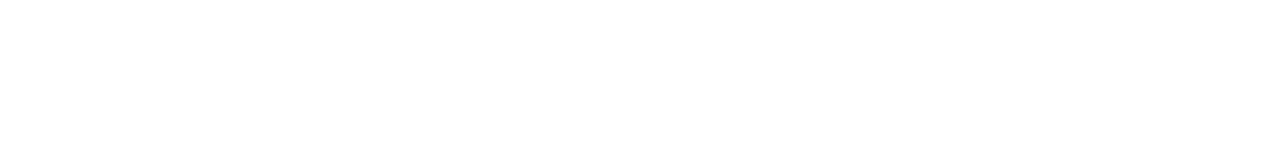
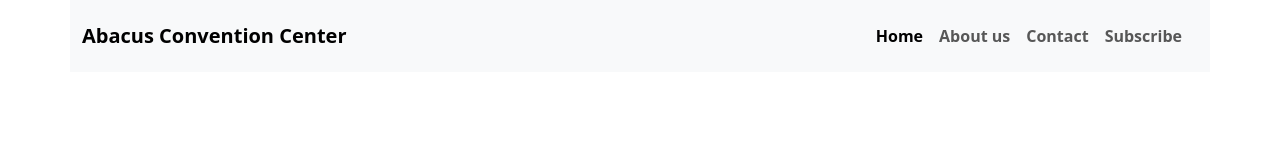
Before and after one commit to MAHAMUDA-MUMU/Convention-Center, a plain HTML site: page index.html in a window 1280 px wide. Drawn offline with nearby package versions, Linux system fonts and the light colour scheme.

Commit message:
created responsive navbar

```diff
--- a/index.css
+++ b/index.css
@@ -1,13 +1,5 @@
+@import url('https://fonts.googleapis.com/css2?family=Poppins:ital,wght@0,100;0,200;0,300;0,400;0,500;0,600;0,700;0,800;0,900;1,100;1,200;1,300;1,400;1,500;1,600;1,700;1,800;1,900&display=swap');
+
 body{
-    background-color: rgb(43, 214, 226);
+    font-family: "Poppins", sans-serif;
 }
-.hij{
-    color: brown;
-    background-color: bisque;
-}
-@media screen and ( max-width : 765px) {
-    body{
-        background-color: brown;
-    }
-
-}
--- a/index.html
+++ b/index.html
@@ -17,7 +17,33 @@
 <body>
 
     <header>
+      <!-- Navber section start here  -->
+ <nav class="container navbar navbar-expand-lg bg-body-tertiary">
+    <div class="container-fluid">
+      <a class="navbar-brand fw-semibold" href="#">Abacus Convention Center</a>
+      <button class="navbar-toggler" type="button" data-bs-toggle="collapse" data-bs-target="#navbarSupportedContent" aria-controls="navbarSupportedContent" aria-expanded="false" aria-label="Toggle navigation">
+        <span class="navbar-toggler-icon"></span>
+      </button>
+      <div class="collapse navbar-collapse flex-grow-0 p-2  " id="navbarSupportedContent">
+        <ul class="navbar-nav me-auto mb-2 mb-lg-0 fw-bolder ms-1 fw-medium">
+          <li class="nav-item">
+            <a class="nav-link active" aria-current="page" href="#">Home</a>
+          </li>
+          <li class="nav-item">
+            <a class="nav-link" href="#">About us</a>
+          </li>
+          <li class="nav-item">
+            <a class="nav-link" href="#"> Contact</a>
+          </li>
+          <li class="nav-item">
+            <a class="nav-link" href="#">Subscribe </a>
+          </li>
 
+        </ul>
+
+      </div>
+    </div>
+  </nav>
     </header>
 
 <main></main>
```
